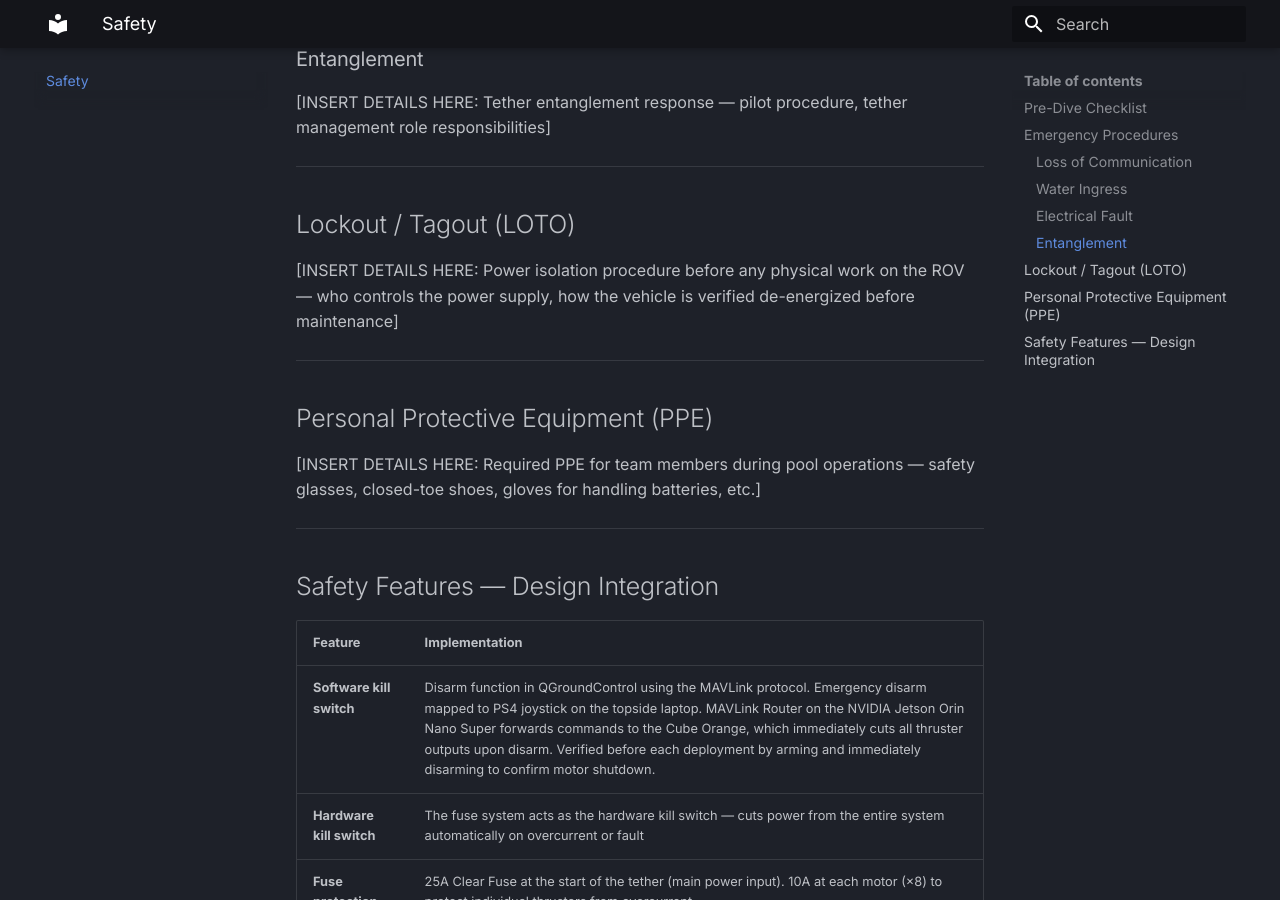
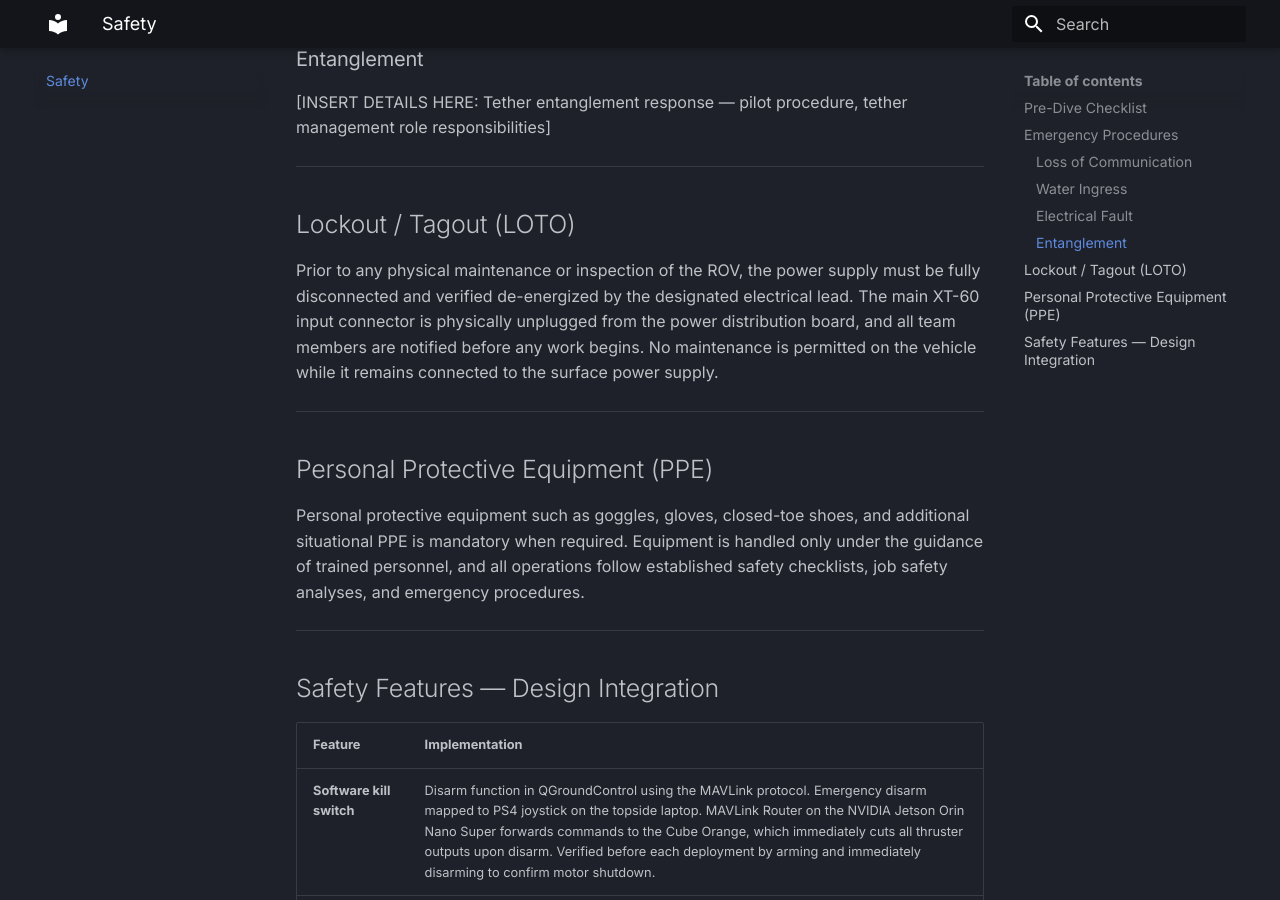
Before and after one commit to Enderboy2/rov, an MkDocs documentation site: the page built from docs/safety.md, in a window 1280 px wide and 900 px high, scrolled down 1777 px. Built offline with MkDocs 1.6.1 and Material for MkDocs 9.7.7, drawn with Linux system fonts in a browser that asks for light colours.

Commit message:
LOCO and PPE Safety

```diff
--- a/docs/safety.md
+++ b/docs/safety.md
@@ -51,13 +51,13 @@ Safety is a core judging criterion in the MATE ROV competition. All procedures d
 
 ## Lockout / Tagout (LOTO)
 
-[INSERT DETAILS HERE: Power isolation procedure before any physical work on the ROV — who controls the power supply, how the vehicle is verified de-energized before maintenance]
+Prior to any physical maintenance or inspection of the ROV, the power supply must be fully disconnected and verified de-energized by the designated electrical lead. The main XT-60 input connector is physically unplugged from the power distribution board, and all team members are notified before any work begins. No maintenance is permitted on the vehicle while it remains connected to the surface power supply.
 
 ---
 
 ## Personal Protective Equipment (PPE)
 
-[INSERT DETAILS HERE: Required PPE for team members during pool operations — safety glasses, closed-toe shoes, gloves for handling batteries, etc.]
+Personal protective equipment such as goggles, gloves, closed-toe shoes, and additional situational PPE is mandatory when required. Equipment is handled only under the guidance of trained personnel, and all operations follow established safety checklists, job safety analyses, and emergency procedures.
 
 ---
 
```
